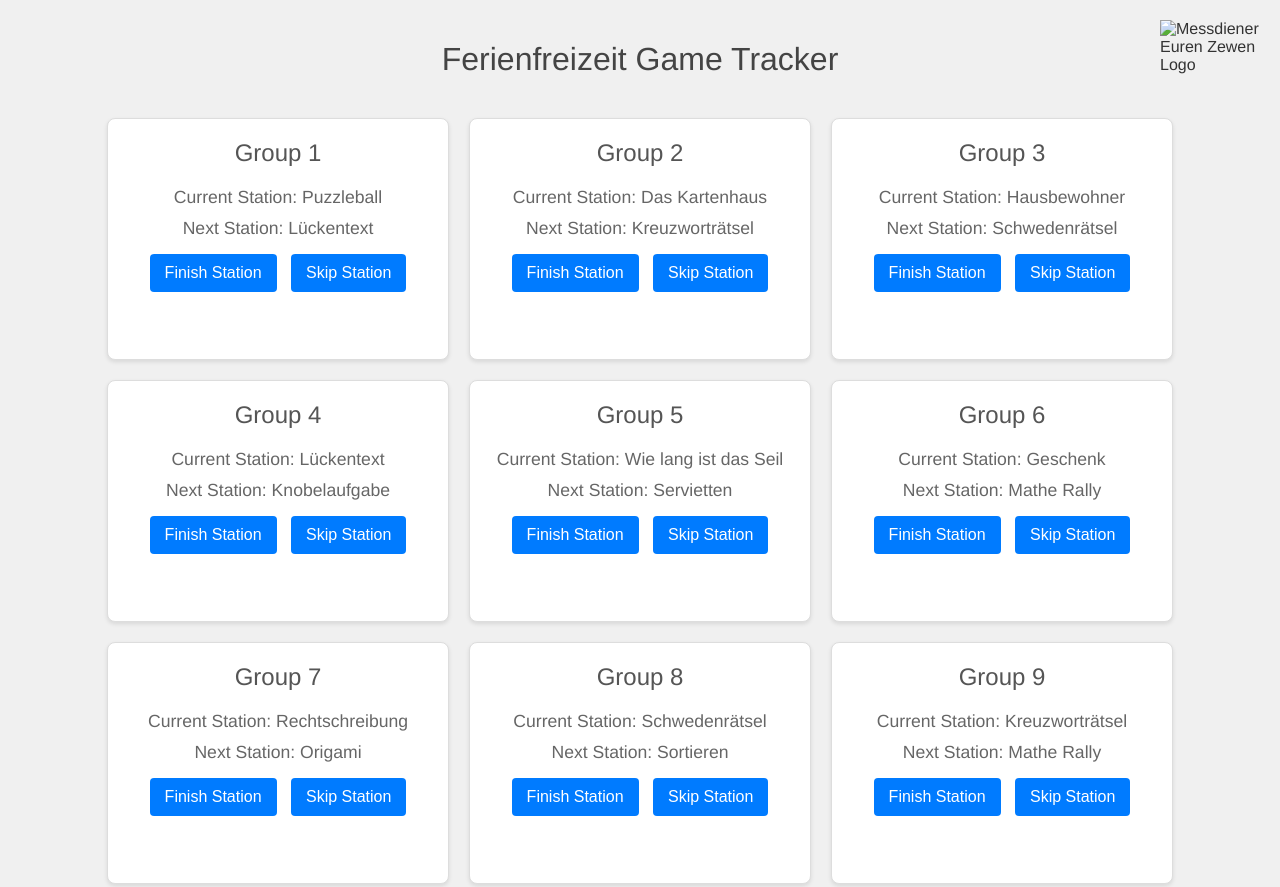
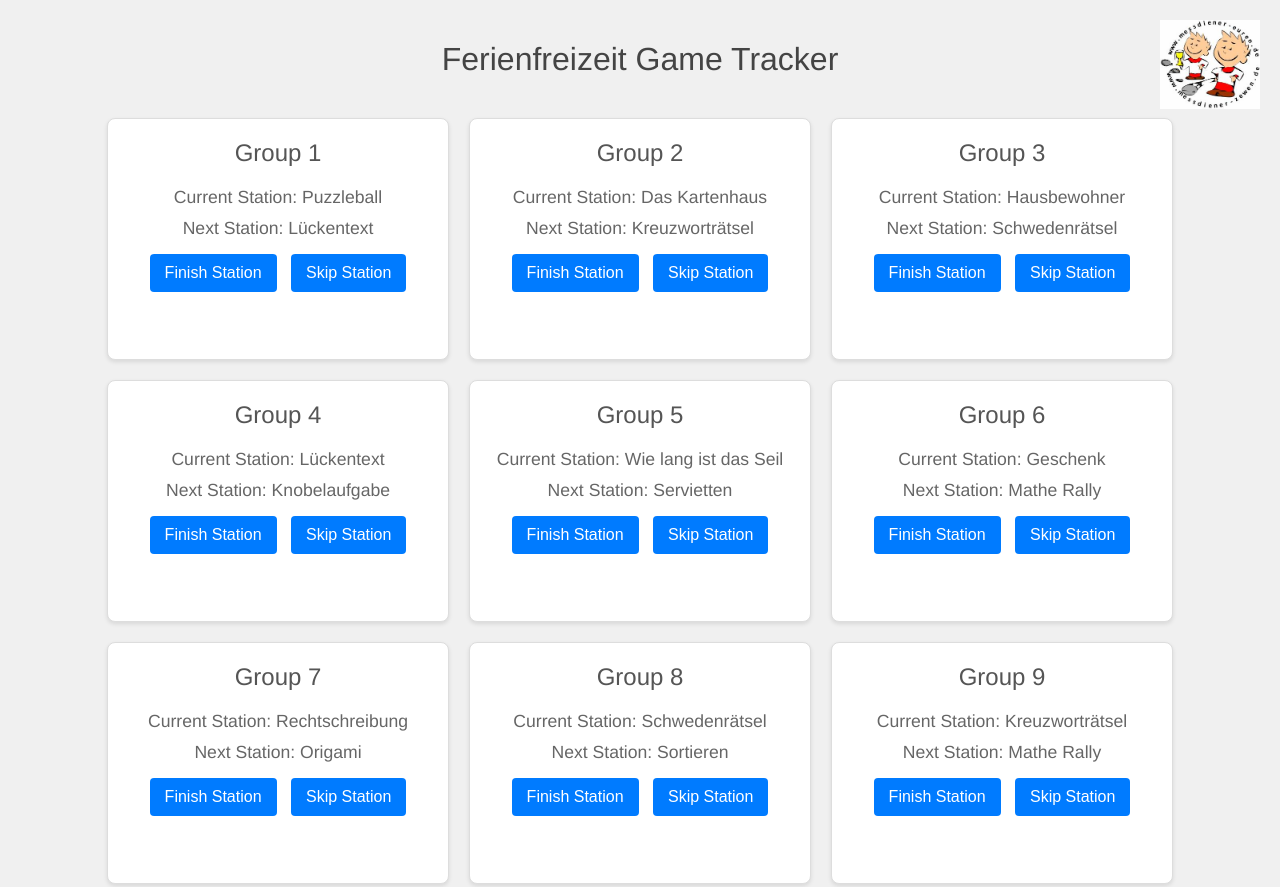
Before and after one commit to MathisTRD/Stempeljagd-FF25, a plain HTML site: page main.html in a window 1280 px wide. Shown: the top 887 px of the page. Drawn offline with Linux system fonts and the light colour scheme.

Commit message:
Updated structure

```diff
--- a/Stempeljagt/main.html
+++ b/main.html
@@ -23,7 +23,7 @@
             <!-- Hier werden die Stationen und Gruppen dynamisch hinzugefügt -->
         </tbody>
     </table>
-    <img src="./Stempeljagt/assets/Logo.jpg" alt="Messdiener Euren Zewen Logo" class="logo">
+    <img src="assets/Logo.jpg" alt="Messdiener Euren Zewen Logo" class="logo">
     <footer>
         <p>Developed and authored by Mathis</p>
     </footer>
```
Also changed, not shown: StempeljagdAufgabensammlung.json (renamed from Stempeljagt/StempeljagdAufgabensammlung.json), assets/Logo.jpg (renamed from Stempeljagt/assets/Logo.jpg), script.js (renamed from Stempeljagt/script.js), style.css (renamed from Stempeljagt/style.css).
